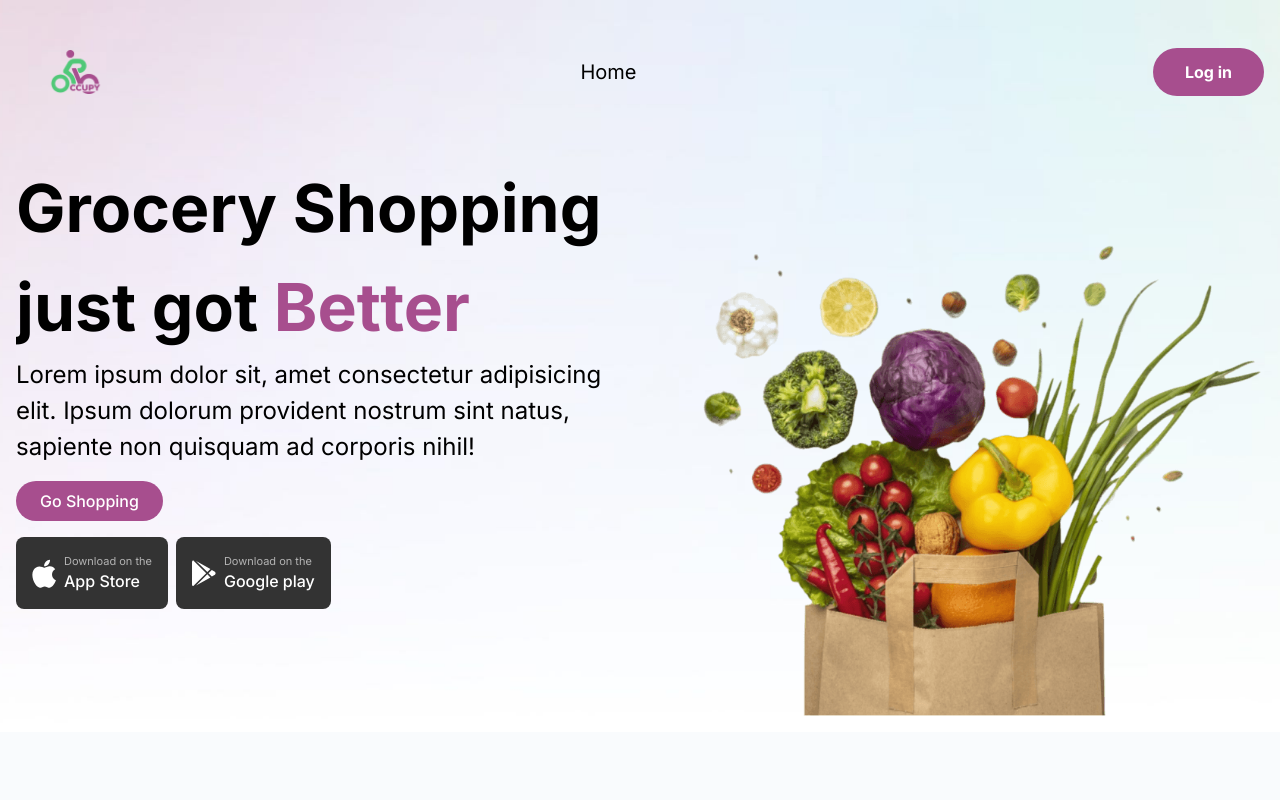
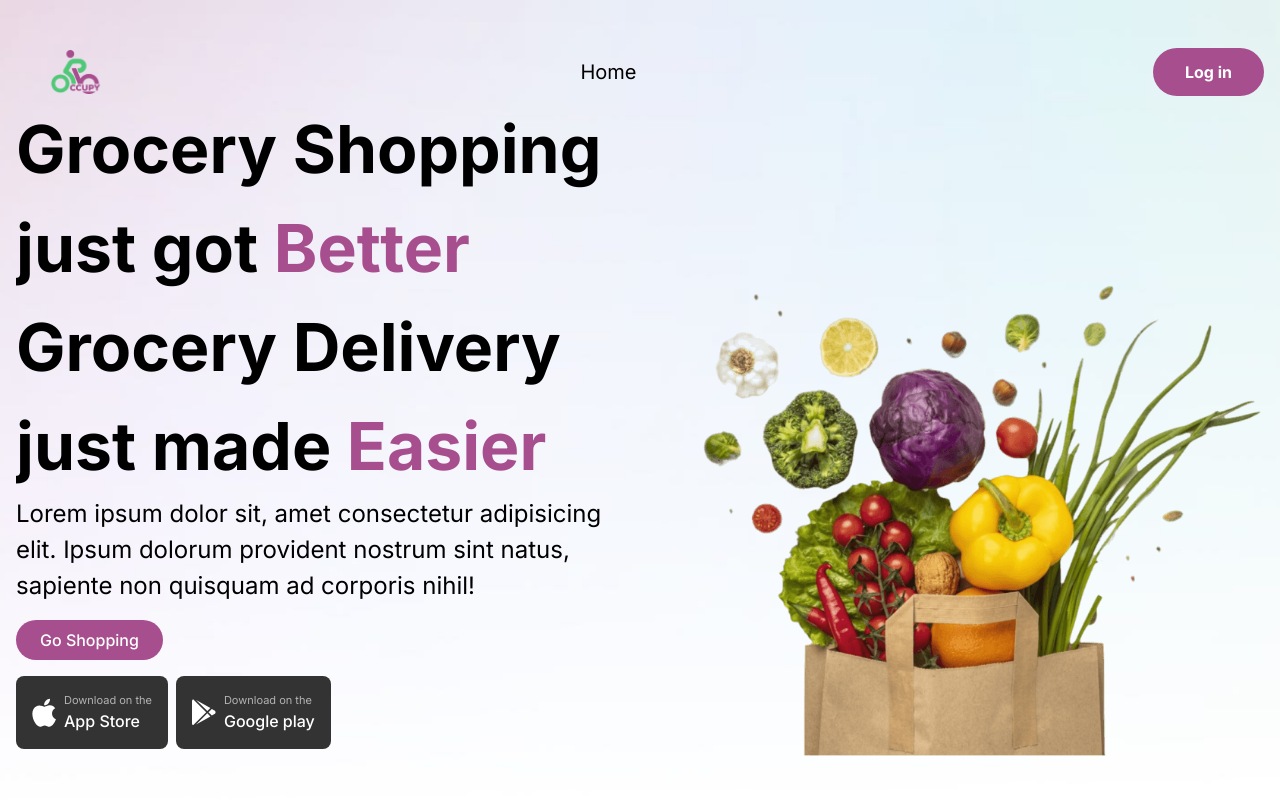
Before and after one commit to Ocuppy/occupyWeb, a Next.js app: page / in a window 1280 px wide. Shown: the top 800 px of the page. Built offline with nearby package versions, Linux system fonts and the light colour scheme.

Commit message:
update layout

```diff
--- a/src/components/dashboard-layout/DashboardSidebar.tsx
+++ b/src/components/dashboard-layout/DashboardSidebar.tsx
@@ -94,8 +94,8 @@ const DashboardSidebar = ({
                           const isLast = idx === link?.subLinks?.length! - 1;
                           return (
                             <div
-                              className={`flex items-baseline gap-4 ${
-                                !isLast && "mb-[-10px]"
+                              className={`flex items-baseline  ${
+                                !isLast && "mb-[-18px]"
                               }`}
                               key={idx}
                             >
@@ -106,10 +106,10 @@ const DashboardSidebar = ({
                               ></div>
                               <Link
                                 href={linkToClick}
-                                className={`flex font-semibold px-2 rounded-lg items-center ${
+                                className={`flex font-semibold px-4 py-2   rounded-lg items-center w-full ${
                                   isCurrentPath
-                                    ? "text-white underline"
-                                    : "text-[#c183b0]"
+                                    ? "bg-white text-occupy-primary"
+                                    : "bg-transparent text-[#c183b0]"
                                 }`}
                               >
                                 {subLink.title}
--- a/src/components/views/website/Header.tsx
+++ b/src/components/views/website/Header.tsx
@@ -3,23 +3,32 @@ import CartImage from "../../../../public/cart-image.png";
 import { Button } from "@/components/ui/button";
 import Router from "next/router";
 import Flex from "@/components/shared/Flex";
-import { AppleIcon } from "lucide-react";
 import AppStoreIcon from "@/assets/icon/appstore.svg";
 import PlayStoreIcon from "@/assets/icon/playstore.svg";
 const Header = () => {
   return (
     <header className="w-full pt-12 lg:pt-0 items-center grid gap-4 lg:grid-cols-2">
       <div className="lg:pb-12">
-        <p className="text-[54px] lg:text-[66px] font-bold">
-          Grocery Shopping just got{" "}
-          <span className="text-occupy-primary">Better</span>
-        </p>
+        <div>
+          <p className="text-[54px] lg:text-[66px] font-bold">
+            Grocery Shopping just got{" "}
+            <span className="text-occupy-primary">Better</span>
+          </p>
+
+          <p className="text-[54px] lg:text-[66px] font-bold">
+            Grocery Delivery just made{" "}
+            <span className="text-occupy-primary">Easier</span>
+          </p>
+        </div>
         <p className="mb-4 text-[24px]">
           Lorem ipsum dolor sit, amet consectetur adipisicing elit. Ipsum
           dolorum provident nostrum sint natus, sapiente non quisquam ad
           corporis nihil!
         </p>
-        <Button onClick={() => Router.push("/auth/login")} className=" rounded-full">
+        <Button
+          onClick={() => Router.push("/auth/login")}
+          className=" rounded-full"
+        >
           Go Shopping
         </Button>
         <Flex className="mt-4">
```
